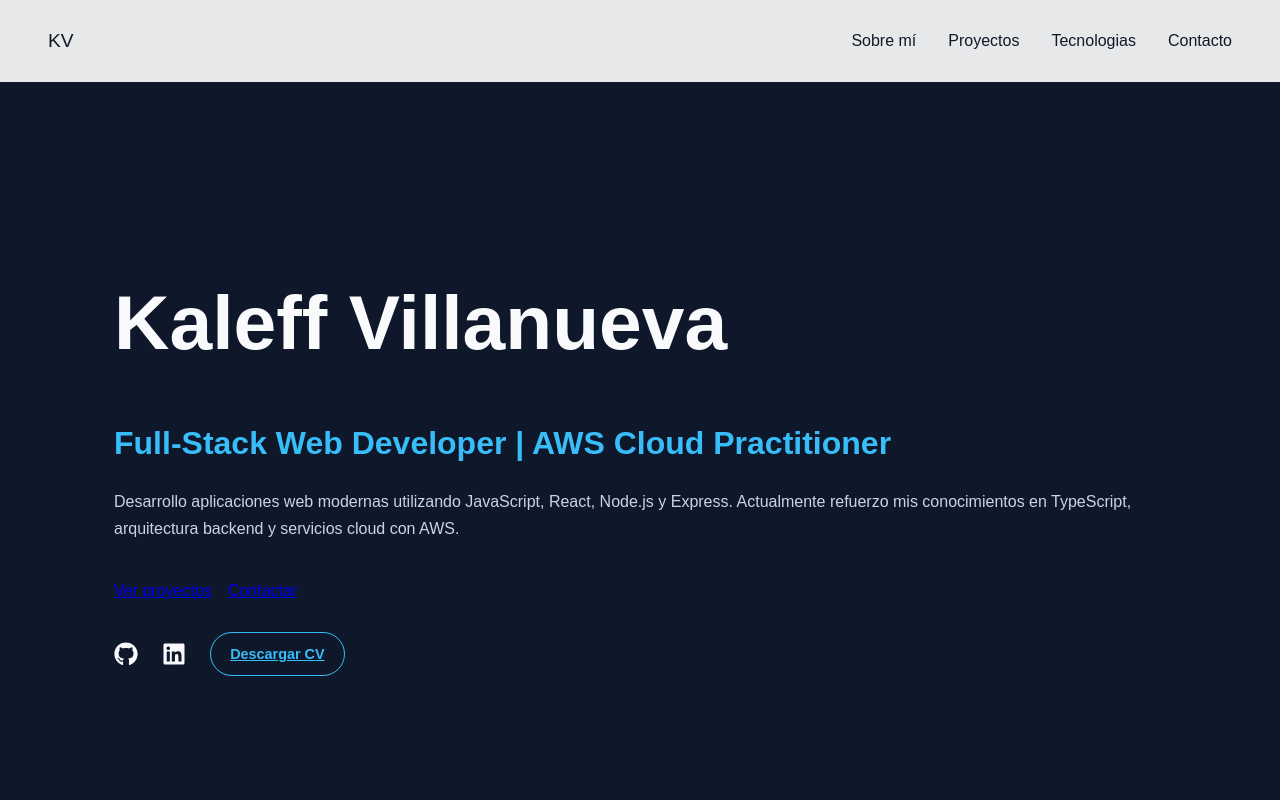
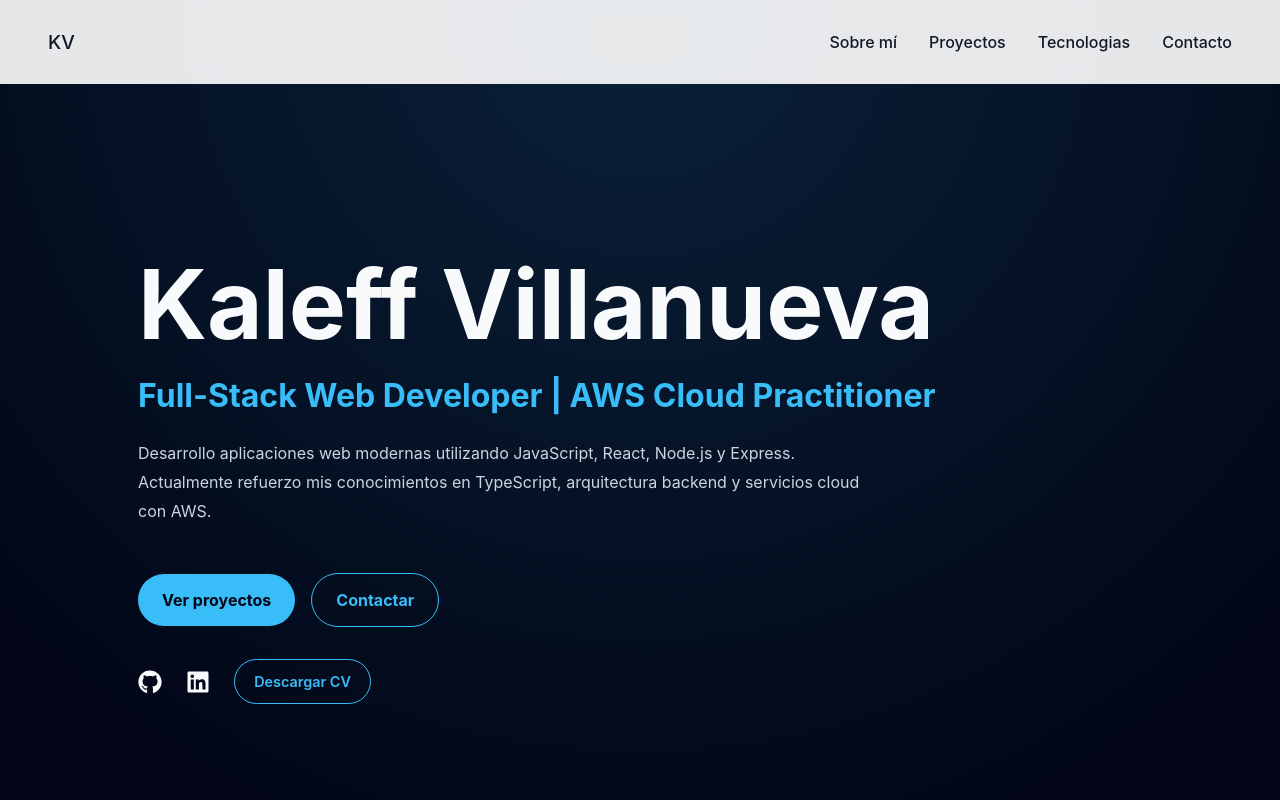
Before and after one commit to Kalef22/portfolio-v2, a React (Vite) app: page / in a window 1280 px wide. Shown: the top 800 px of the page. Built offline with nearby package versions, Linux system fonts and the light colour scheme.

Commit message:
style: mejorar botones y enlaces del hero

```diff
--- a/src/styles/global.css
+++ b/src/styles/global.css
@@ -17,9 +17,17 @@ html {
 
 body {
     margin: 0;
-    font-family: Arial, Helvetica, sans-serif;
-    background: var(--bg);
-    color: var(--text);
+    font-family: Inter, sans-serif;
+
+    background:
+        radial-gradient(
+            circle at top,
+            rgba(56, 189, 248, 0.15),
+            transparent 30%
+        ),
+        #020617;
+
+    color: #f8fafc;
 }
 
 main {
@@ -29,7 +37,12 @@ main {
 section {
     max-width: 1100px;
     margin: 0 auto;
-    padding: 80px 24px;
+    padding: 7rem 3rem;
+}
+
+section h2 {
+    font-size: 2.5rem;
+    margin-bottom: 3rem;
 }
 
 h1,
@@ -84,9 +97,9 @@ button,
 
 .hero-buttons {
     display: flex;
-    gap: 16px;
-    flex-wrap: wrap;
-    margin-top: 24px;
+    align-items: center;
+    gap: 1rem;
+    margin-top: 2rem;
 }
 
 .navbar {
@@ -309,6 +322,7 @@ nav a:hover {
     display: flex;
     align-items: center;
     justify-content: center;
+    text-decoration: none;
 
     color: #f8fafc;
     font-size: 1.5rem;
@@ -371,3 +385,70 @@ nav a:hover {
     margin: 0;
     font-weight: 600;
 }
+
+.hero-content {
+    max-width: 900px;
+}
+
+.hero h1 {
+    font-size: clamp(3rem, 8vw, 6rem);
+    line-height: 1;
+    margin-bottom: 1.5rem;
+}
+
+.hero h2 {
+    font-size: clamp(1.3rem, 3vw, 2rem);
+    margin-bottom: 1.5rem;
+    color: #38bdf8;
+}
+
+.hero p {
+    max-width: 750px;
+    line-height: 1.8;
+    color: #cbd5e1;
+}
+
+/* ===== Glow effect en botones inicio ===== */
+.primary-button {
+    padding: 1rem 1.5rem;
+    border-radius: 999px;
+
+    background: #38bdf8;
+    color: #020617;
+
+    font-weight: 700;
+    text-decoration: none;
+
+    transition:
+        transform 0.3s ease,
+        box-shadow 0.3s ease;
+}
+
+.primary-button:hover {
+    transform: translateY(-3px);
+
+    box-shadow:
+        0 0 20px rgba(56, 189, 248, 0.5),
+        0 0 40px rgba(56, 189, 248, 0.2);
+}
+
+.secondary-button {
+    padding: 1rem 1.5rem;
+    border: 1px solid #38bdf8;
+    border-radius: 999px;
+    color: #38bdf8;
+    font-weight: 700;
+    text-decoration: none;
+    transition:
+        background 0.3s ease,
+        color 0.3s ease,
+        transform 0.3s ease;
+}
+
+.secondary-button:hover {
+    background: #38bdf8;
+    color: #020617;
+    transform: translateY(-3px);
+}
+
+/* ===== Glow effect en botones fin ===== */
```
